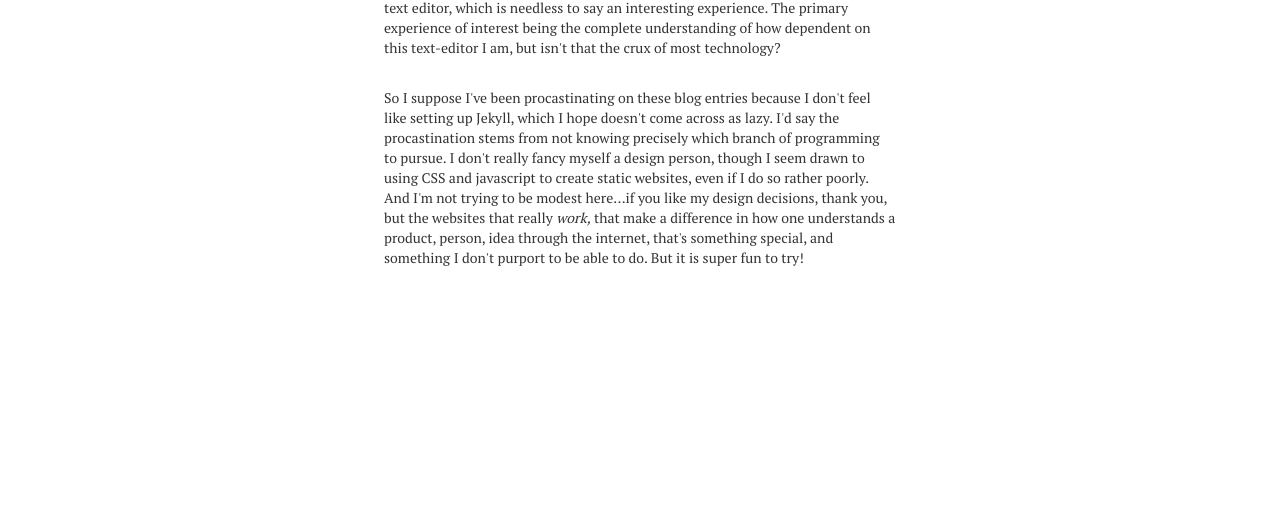
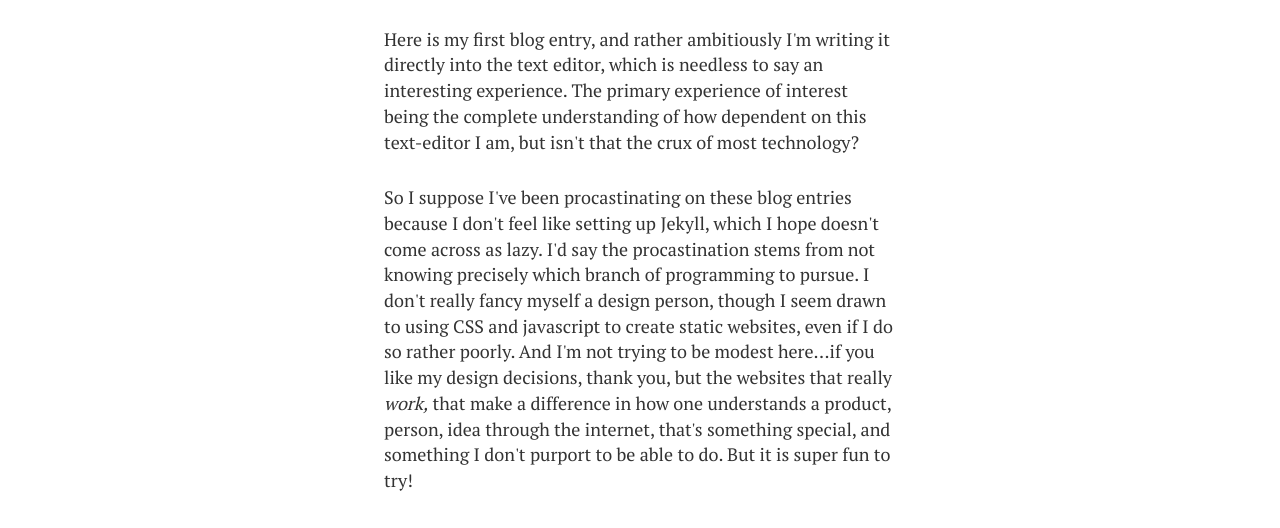
Before and after one commit to dacrands/old-port, a plain HTML site: page blog.html in a window 1280 px wide. Shown: the part 757-1285 px from the top of the page. Before the commit the page ends 1059 px from the top, so only its background shows below. Drawn offline with nearby package versions, Linux system fonts and the light colour scheme; animation ran at ten frames a second.

Commit message:
Increased blog font size

```diff
--- a/styles/blog.css
+++ b/styles/blog.css
@@ -44,6 +44,9 @@ canvas {
   font-size: calc(1.5em + 3vmin);
 }
 
+/* =============
+     BLOG
+============= */
 
 .content {
   padding-top: 50vh;
@@ -58,7 +61,9 @@ canvas {
 
 .blog p {
   padding: 10px 0px 10px 0px;
+  font-size: 18px;
 }
+
 
 
 /* =============
@@ -75,5 +80,4 @@ canvas {
   .blog {
     width: 90%;
   }
-
 }
--- a/styles/index.css
+++ b/styles/index.css
@@ -2,10 +2,8 @@ body {
   padding: 0;
   margin: 0;
   background: #00467F;  /* fallback for old browsers */
-background: -webkit-linear-gradient(to top, white, #00467F);  /* Chrome 10-25, Safari 5.1-6 */
-background: linear-gradient(to top, #eaeaea, #ffffff); /* W3C, IE 10+/ Edge, Firefox 16+, Chrome 26+, Opera 12+, Safari 7+ */
-
-  /* color: #d9dfe0; */
+  background: -webkit-linear-gradient(to top, white, #00467F);  /* Chrome 10-25, Safari 5.1-6 */
+  background: linear-gradient(to top, #eaeaea, #ffffff); /* W3C, IE 10+/ Edge, Firefox 16+, Chrome 26+, Opera 12+, Safari 7+ */
   font-family: 'Poppins', sans-serif;
 }
 
```
